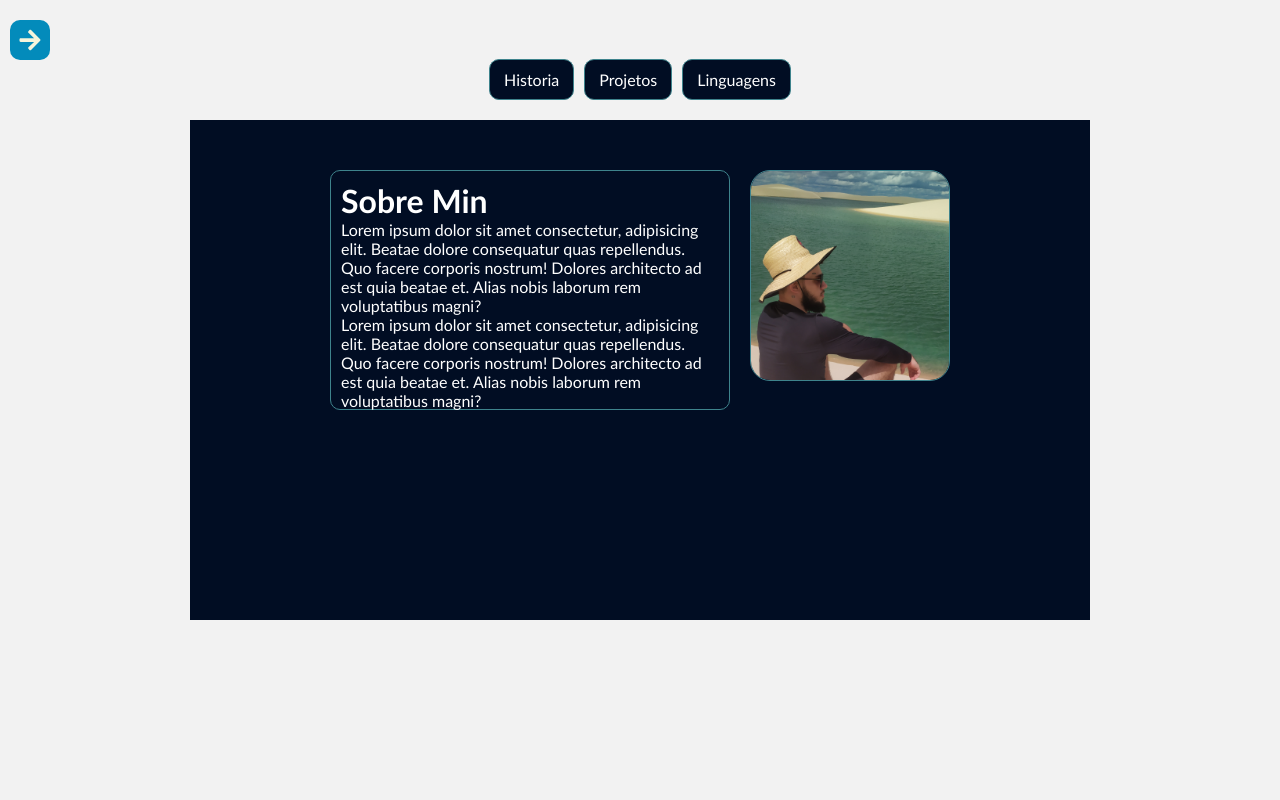
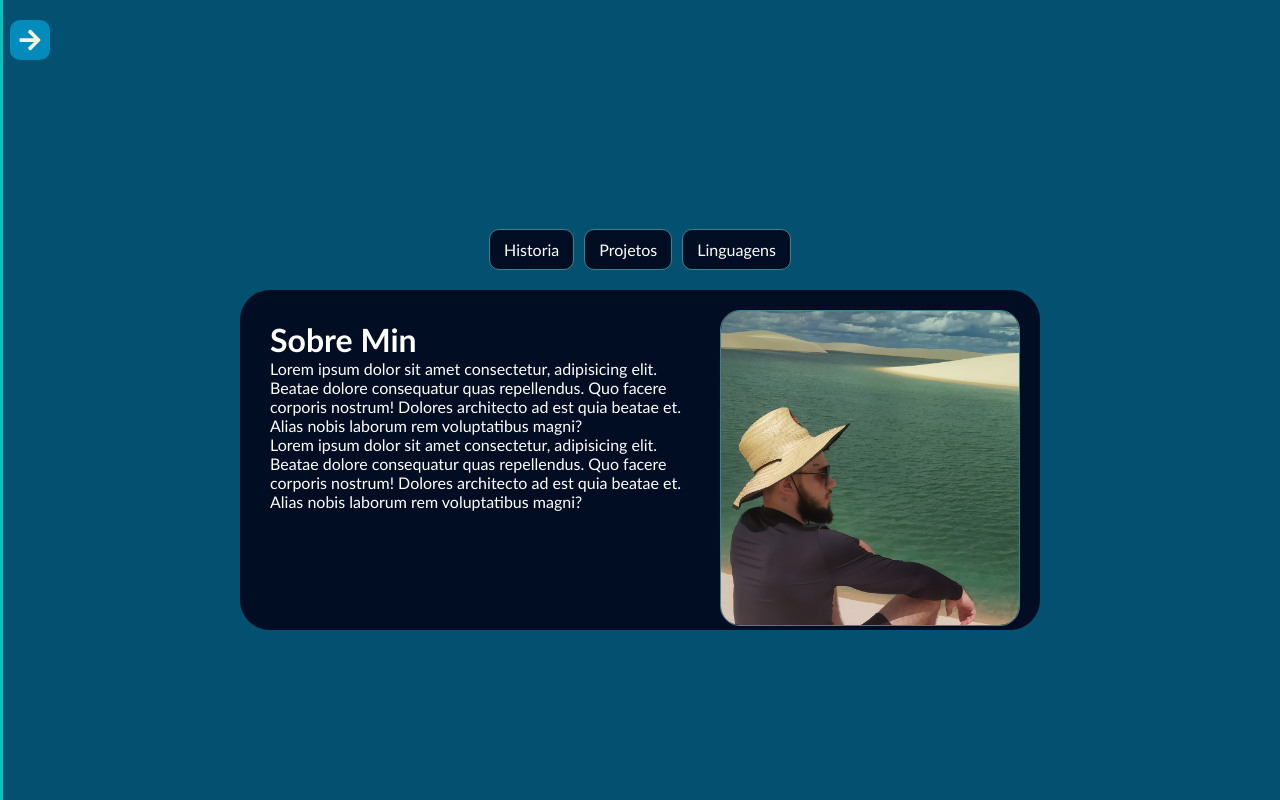
Before and after one commit to lauriciodev/portifolio-react-js, a React (Create React App) app: page /sobre/sobre/historia in a window 1280 px wide. Built offline with nearby package versions, Linux system fonts and the light colour scheme.

Commit message:
sobre projetos

```diff
--- a/src/GlobalStyle.js
+++ b/src/GlobalStyle.js
@@ -9,7 +9,7 @@ const Global = createGlobalStyle`
 }
 body{
     font-family: 'Trebuchet MS', 'Lucida Sans Unicode', 'Lucida Grande', 'Lucida Sans', Arial, sans-serif;
-    background-color: #f2f2f2;
+    background-color: #045071;
 }
 
 `
--- a/src/componentes/nav/style.js
+++ b/src/componentes/nav/style.js
@@ -15,6 +15,7 @@ gap: ${props => `${props.gapContainerSet}px`};
 transition: all .3s;
 
 position: fixed;
+border-right: 3px solid  #0abfbc;
 
 `
 
--- a/src/pages/sobre/historia/style.js
+++ b/src/pages/sobre/historia/style.js
@@ -3,13 +3,13 @@ import styled from 'styled-components';
 
 export const ContainerSobre = styled.div`
 width: 100%;
-max-width: 900px;
-height: 500px;
+max-width: 800px;
+height: 340px;
+border-radius: 30px;
 display: flex;
 justify-content: center;
 gap: 20px;
-padding-top: 50px;
-flex-wrap: wrap;
+padding: 20px;
 background-color: #010d23;
 
 `
@@ -17,18 +17,15 @@ export const ContainerText = styled.div`
 width: 100%;
 
 padding: 10px;
-max-height: 240px;
-border-radius: 10px;
 color: white;
-border: 1px solid #3e838c;
-max-width: 400px;
+max-width: 700px;
 
 `
 
 
 export const ContainerPhoto = styled.div`
 width: 100%;
-max-width: 200px;
+max-width: 300px;
 
 & > img{
   width: 100%;
@@ -37,7 +34,7 @@ max-width: 200px;
 }
 
 @media screen and (max-width:670px) {
-  & > img{
+  {
     display: none;
   }
 }
--- a/src/pages/sobre/projetos/styles.js
+++ b/src/pages/sobre/projetos/styles.js
@@ -2,6 +2,7 @@ import styled from "styled-components";
 
 export const Container = styled.div`
  width: 100%;
+ height: 400px;
  max-width: 1000px;
  display: grid;
  grid-template-columns: repeat(auto-fill,minmax(200px,1fr));
--- a/src/pages/sobre/style.js
+++ b/src/pages/sobre/style.js
@@ -2,12 +2,14 @@ import styled from "styled-components";
 
 export const Container = styled.div`
  width: 100%;
+ height: 100vh;
  display: flex;
  align-items: center;
  justify-content: center;
  padding:  59px 10px 0 10px;
  gap: 20px;
  flex-direction: column;
+ background-color: #045071;
 `
 
 export const SubContainer = styled.div`
```
